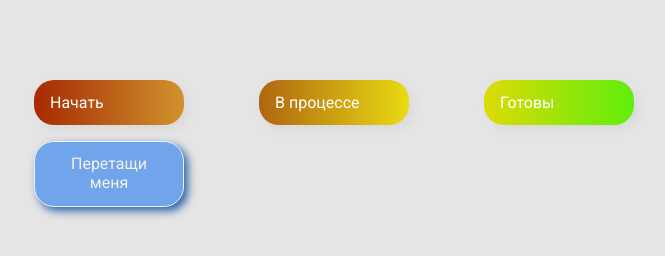
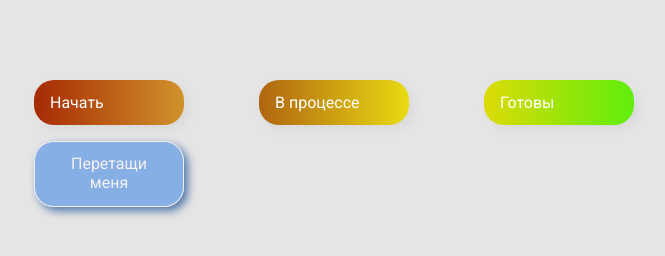
Before and after one commit to Sty1ist/Drag-Drop, a plain HTML site: page index.html in a window 1280 px wide. Shown: the whole page, without its empty margins (306-971 px from the left). Drawn offline with Linux system fonts and the light colour scheme.

Commit message:
сделал светлее плейсхолдер

```diff
--- a/styles.css
+++ b/styles.css
@@ -32,9 +32,9 @@ body {
     width: 150px;
     height: 66px;
     border: 1px solid #eee;
-    box-shadow: 4px 4px 9px rgba(3, 69, 155, 0.815);
+    box-shadow: 4px 4px 9px rgba(6, 65, 143, 0.664);
     border-radius: 20px;
-    background: #70a5eb;
+    background: #7dabe7e7;
     padding: 0.8rem 1rem;
     color: #f5f1f1;
     text-align: center;
```
